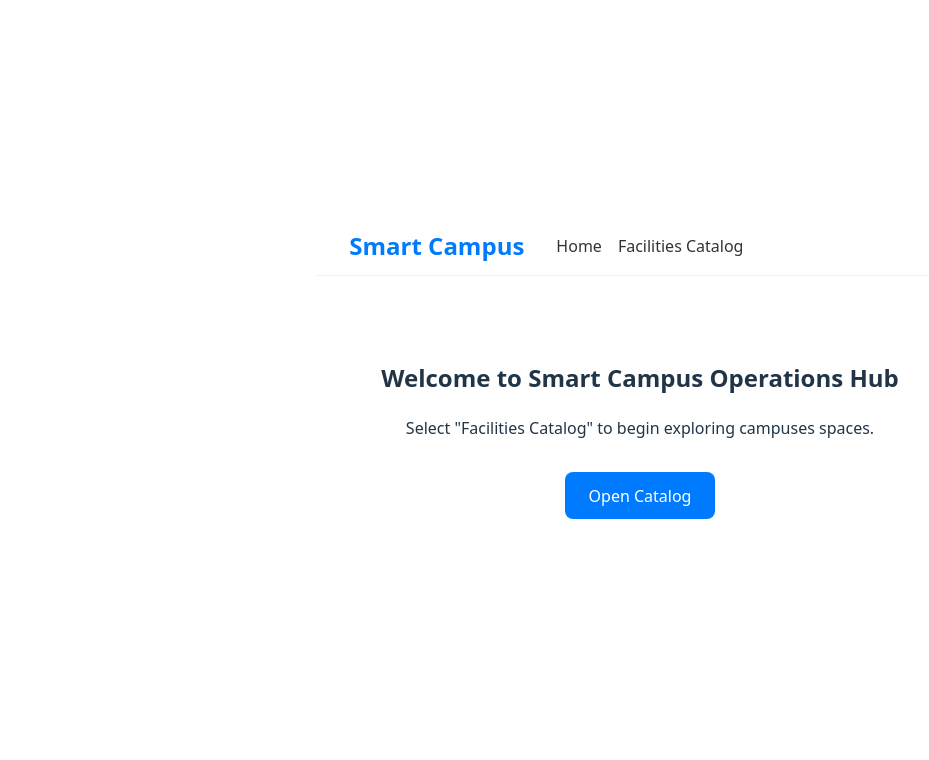
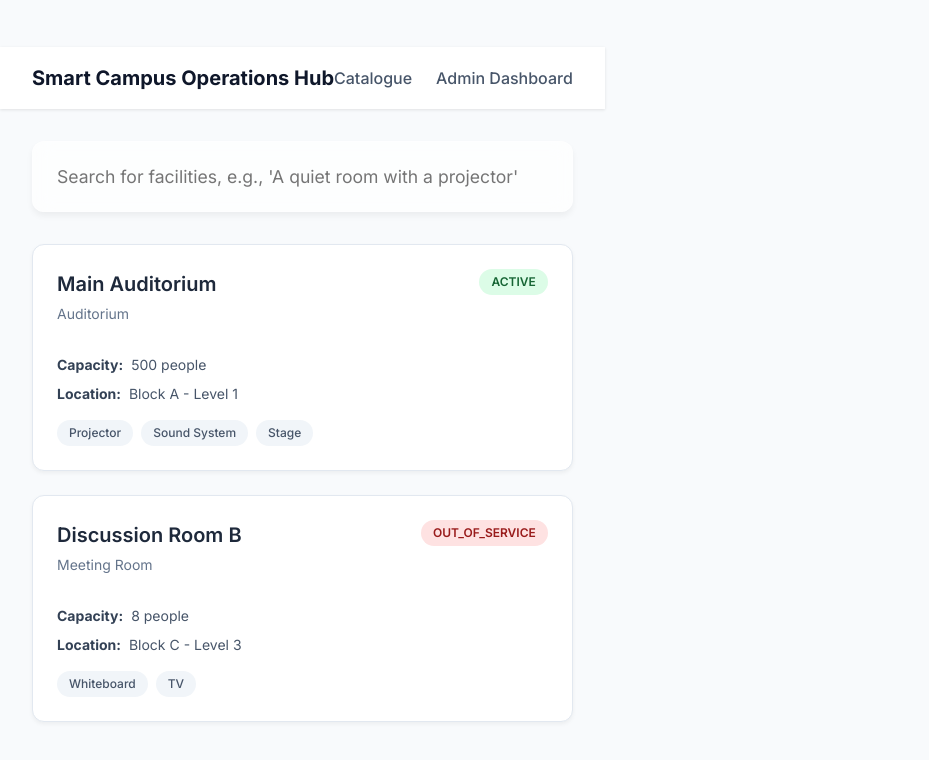
Before and after one commit to SanujaRubasinghe/smart-campus-operations-hub-frontend, a React app: page / in a window 1280 px wide. Shown: the top 760 px of the page, without its empty margins (0-929 px from the left). Built offline with nearby package versions, Linux system fonts and the light colour scheme; the HTML template or start-up script is replaced by a standard one.

Commit message:
feat: implemented Vite UI architecture, routing, and Catalogue UI foundation

```diff
--- a/package.json
+++ b/package.json
@@ -10,8 +10,10 @@
     "preview": "vite preview"
   },
   "dependencies": {
+    "axios": "^1.14.0",
     "react": "^19.2.0",
-    "react-dom": "^19.2.0"
+    "react-dom": "^19.2.0",
+    "react-router-dom": "^7.13.2"
   },
   "devDependencies": {
     "@eslint/js": "^9.39.1",
--- a/src/App.jsx
+++ b/src/App.jsx
@@ -1,39 +1,33 @@
-import React from 'react'
-import { BrowserRouter as Router, Routes, Route, Link } from 'react-router-dom'
-import CatalogueExplorer from './pages/CatalogueExplorer'
-import './App.css'
+import React from 'react';
+import { BrowserRouter as Router, Routes, Route, Link } from 'react-router-dom';
+import CatalogueExplorer from './pages/CatalogueExplorer';
+import './assets/css/catalog.css'; // Just in case, though it's imported in CatalogueExplorer too.
 
 function App() {
   return (
     <Router>
-      <div className="app-layout">
-        <nav style={{ padding: '1rem 2rem', borderBottom: '1px solid #eee', display: 'flex', gap: '2rem', alignItems: 'center' }}>
-          <h1 style={{ margin: 0, fontSize: '1.5rem', color: '#007bff' }}>Smart Campus</h1>
-          <div style={{ display: 'flex', gap: '1rem' }}>
-            <Link to="/" style={{ textDecoration: 'none', color: '#333', fontWeight: '500' }}>Home</Link>
-            <Link to="/catalog" style={{ textDecoration: 'none', color: '#333', fontWeight: '500' }}>Facilities Catalog</Link>
+      <div className="app">
+        <nav className="app-navbar">
+          <div className="brand-title">Smart Campus Operations Hub</div>
+          <div className="nav-links">
+            <Link to="/" className="nav-link">Catalogue</Link>
+            <Link to="/admin" className="nav-link">Admin Dashboard</Link>
           </div>
         </nav>
 
         <main>
           <Routes>
-            <Route path="/" element={
-              <div style={{ textAlign: 'center', padding: '4rem' }}>
-                <h2>Welcome to Smart Campus Operations Hub</h2>
-                <p>Select "Facilities Catalog" to begin exploring campuses spaces.</p>
-                <Link to="/catalog">
-                  <button style={{ padding: '0.8rem 1.5rem', background: '#007bff', color: 'white', border: 'none', borderRadius: '8px', cursor: 'pointer', marginTop: '1rem' }}>
-                    Open Catalog
-                  </button>
-                </Link>
+            <Route path="/" element={<CatalogueExplorer />} />
+            <Route path="/admin" element={
+              <div className="catalog-container">
+                <div className="empty-state">Admin Dashboard Placeholder</div>
               </div>
             } />
-            <Route path="/catalog" element={<CatalogueExplorer />} />
           </Routes>
         </main>
       </div>
     </Router>
-  )
+  );
 }
 
-export default App
+export default App;
--- a/src/assets/css/catalog.css
+++ b/src/assets/css/catalog.css
@@ -1,107 +1,173 @@
-/* src/assets/css/catalog.css */
 @import url('https://fonts.googleapis.com/css2?family=Inter:wght@400;500;600;700&display=swap');
 
+body {
+  font-family: 'Inter', sans-serif;
+  background-color: #f8fafc;
+  margin: 0;
+  padding: 0;
+}
+
 .catalog-container {
-  font-family: 'Inter', sans-serif;
   max-width: 1200px;
   margin: 0 auto;
   padding: 2rem;
-  color: #333;
 }
 
-/* The Smart Search Glassmorphism & Glow */
 .smart-search-wrapper {
-  background: rgba(255, 255, 255, 0.7);
+  background-color: rgba(255, 255, 255, 0.7);
   backdrop-filter: blur(10px);
-  border: 1px solid rgba(255, 255, 255, 0.3);
-  border-radius: 16px;
-  padding: 2rem;
-  text-align: center;
-  box-shadow: 0 8px 32px rgba(31, 38, 135, 0.1);
+  border-radius: 12px;
+  padding: 1rem;
+  box-shadow: 0 4px 6px rgba(0, 0, 0, 0.05);
+  margin-bottom: 2rem;
   transition: all 0.3s ease;
+  border: 1px solid rgba(255, 255, 255, 0.2);
 }
 
 .smart-search-wrapper:focus-within {
-  box-shadow: 0 0 20px rgba(0, 123, 255, 0.4), 0 8px 32px rgba(31, 38, 135, 0.1);
-  border-color: rgba(0, 123, 255, 0.5);
+  box-shadow: 0 0 15px rgba(59, 130, 246, 0.4);
+  border-color: rgba(59, 130, 246, 0.6);
 }
 
 .smart-search-input {
-  width: 70%;
-  padding: 1rem 1.5rem;
-  border-radius: 50px;
-  border: 1px solid #ddd;
+  width: 100%;
+  border: none;
+  background: transparent;
   font-size: 1.1rem;
+  padding: 0.5rem;
   outline: none;
-  transition: box-shadow 0.3s ease;
+  font-family: 'Inter', sans-serif;
 }
 
-.smart-search-btn {
-  padding: 1rem 2rem;
-  border-radius: 50px;
-  border: none;
-  background: linear-gradient(135deg, #007bff, #00d2ff);
-  color: white;
-  font-weight: 600;
-  font-size: 1.1rem;
-  margin-left: -50px; /* Overlaps input slightly for a sleek look */
-  cursor: pointer;
-  transition: transform 0.2s ease, box-shadow 0.2s ease;
-}
-
-.smart-search-btn:hover {
-  transform: translateY(-2px);
-  box-shadow: 0 5px 15px rgba(0, 123, 255, 0.4);
-}
-
-/* Resource Grid & Cards */
 .resource-grid {
   display: grid;
   grid-template-columns: repeat(auto-fill, minmax(320px, 1fr));
-  gap: 2rem;
-  margin-top: 3rem;
+  gap: 1.5rem;
 }
 
 .resource-card {
-  background: #fff;
+  background: white;
   border-radius: 12px;
   padding: 1.5rem;
-  border: 1px solid #eaeaea;
-  box-shadow: 0 4px 6px rgba(0,0,0,0.02);
+  box-shadow: 0 2px 4px rgba(0, 0, 0, 0.05);
   transition: transform 0.3s ease, box-shadow 0.3s ease;
-  display: flex;
-  flex-direction: column;
+  border: 1px solid #e2e8f0;
 }
 
 .resource-card:hover {
-  transform: translateY(-5px);
-  box-shadow: 0 12px 24px rgba(0,0,0,0.08);
+  transform: translateY(-4px);
+  box-shadow: 0 10px 15px -3px rgba(0, 0, 0, 0.1), 0 4px 6px -2px rgba(0, 0, 0, 0.05);
 }
 
-.status-badge {
-  align-self: flex-start;
-  padding: 0.25rem 0.75rem;
-  border-radius: 20px;
-  font-size: 0.8rem;
-  font-weight: 600;
-  text-transform: uppercase;
+.resource-header {
+  display: flex;
+  justify-content: space-between;
+  align-items: flex-start;
   margin-bottom: 1rem;
 }
 
-.status-active { background: #e6f4ea; color: #1e8e3e; }
-.status-out { background: #fce8e6; color: #d93025; }
+.resource-title {
+  font-size: 1.25rem;
+  font-weight: 600;
+  margin: 0;
+  color: #1e293b;
+}
 
-.amenities-tags {
+.resource-type {
+  font-size: 0.875rem;
+  color: #64748b;
+  margin-top: 0.25rem;
+}
+
+.resource-details {
+  margin-bottom: 1rem;
+}
+
+.detail-item {
+  display: flex;
+  align-items: center;
+  font-size: 0.875rem;
+  color: #475569;
+  margin-bottom: 0.5rem;
+}
+
+.detail-item strong {
+  margin-right: 0.5rem;
+  color: #334155;
+}
+
+.amenities-list {
   display: flex;
   flex-wrap: wrap;
   gap: 0.5rem;
-  margin: 1rem 0;
 }
 
-.tag {
-  background: #f1f3f4;
-  color: #5f6368;
-  padding: 0.3rem 0.8rem;
-  border-radius: 8px;
-  font-size: 0.85rem;
+.amenity-tag {
+  background: #f1f5f9;
+  color: #475569;
+  padding: 0.25rem 0.75rem;
+  border-radius: 9999px;
+  font-size: 0.75rem;
+  font-weight: 500;
 }
+
+.badge {
+  padding: 0.25rem 0.75rem;
+  border-radius: 9999px;
+  font-size: 0.75rem;
+  font-weight: 600;
+  text-transform: uppercase;
+}
+
+.badge-active {
+  background-color: #dcfce7;
+  color: #166534;
+}
+
+.badge-out_of_service {
+  background-color: #fee2e2;
+  color: #991b1b;
+}
+
+/* Fallback message for empty grid */
+.empty-state {
+  grid-column: 1 / -1;
+  text-align: center;
+  padding: 3rem;
+  color: #64748b;
+  background: white;
+  border-radius: 12px;
+  border: 1px dashed #cbd5e1;
+}
+
+/* Base App Layout */
+.app-navbar {
+  background: white;
+  padding: 1rem 2rem;
+  box-shadow: 0 1px 3px rgba(0,0,0,0.1);
+  display: flex;
+  justify-content: space-between;
+  align-items: center;
+}
+
+.nav-links {
+  display: flex;
+  gap: 1.5rem;
+}
+
+.nav-link {
+  text-decoration: none;
+  color: #475569;
+  font-weight: 500;
+  transition: color 0.2s;
+}
+
+.nav-link:hover, .nav-link.active {
+  color: #2563eb;
+}
+
+.brand-title {
+  font-weight: 700;
+  font-size: 1.25rem;
+  color: #0f172a;
+}
--- a/src/components/catalog/ResourceCard.jsx
+++ b/src/components/catalog/ResourceCard.jsx
@@ -1,32 +1,40 @@
 import React from 'react';
+import '../../assets/css/catalog.css';
 
 const ResourceCard = ({ resource }) => {
-  const isActive = resource.status === 'ACTIVE';
+  // Map internal status to badge class
+  const badgeClass = resource.status === 'ACTIVE' ? 'badge-active' : 'badge-out_of_service';
 
   return (
     <div className="resource-card">
-      <span className={`status-badge ${isActive ? 'status-active' : 'status-out'}`}>
-        {resource.status.replace('_', ' ')}
-      </span>
-
-      <h3 style={{ margin: '0 0 0.5rem 0', fontSize: '1.4rem' }}>{resource.name}</h3>
-      <p style={{ margin: '0 0 1rem 0', color: '#666', fontWeight: '500' }}>
-        {resource.type.replace('_', ' ')} • {resource.capacity} Seats
-      </p>
-
-      <div className="amenities-tags">
-        {resource.amenities?.map((item, idx) => (
-          <span key={idx} className="tag">{item}</span>
-        ))}
+      <div className="resource-header">
+        <div>
+          <h3 className="resource-title">{resource.name}</h3>
+          <p className="resource-type">{resource.type}</p>
+        </div>
+        <span className={`badge ${badgeClass}`}>
+          {resource.status}
+        </span>
       </div>
 
-      <div style={{ marginTop: 'auto', paddingTop: '1rem', borderTop: '1px solid #eaeaea', display: 'flex', justifyContent: 'space-between', alignItems: 'center' }}>
-        <span style={{ fontSize: '0.9rem', color: '#888' }}>📍 {resource.location}</span>
-        {/* Member 2 will likely wire this button up to their booking flow later! */}
-        <button style={{ padding: '0.5rem 1rem', background: '#fff', border: '1px solid #007bff', color: '#007bff', borderRadius: '6px', cursor: 'pointer', fontWeight: '600' }}>
-          Book Space
-        </button>
+      <div className="resource-details">
+        <div className="detail-item">
+          <strong>Capacity:</strong> {resource.capacity} people
+        </div>
+        <div className="detail-item">
+          <strong>Location:</strong> {resource.location}
+        </div>
       </div>
+
+      {resource.amenities && resource.amenities.length > 0 && (
+        <div className="amenities-list">
+          {resource.amenities.map((amenity, index) => (
+            <span key={index} className="amenity-tag">
+              {amenity}
+            </span>
+          ))}
+        </div>
+      )}
     </div>
   );
 };
--- a/src/components/catalog/SmartSearchBar.jsx
+++ b/src/components/catalog/SmartSearchBar.jsx
@@ -1,31 +1,24 @@
 import React, { useState } from 'react';
+import '../../assets/css/catalog.css';
 
 const SmartSearchBar = ({ onSearch }) => {
-  const [intent, setIntent] = useState('');
+  const [query, setQuery] = useState('');
 
   const handleSubmit = (e) => {
     e.preventDefault();
-    if (intent.trim()) onSearch(intent);
+    onSearch(query);
   };
 
   return (
-    <div className="smart-search-wrapper">
-      <h2 style={{ marginBottom: '0.5rem', background: '-webkit-linear-gradient(#007bff, #00d2ff)', WebkitBackgroundClip: 'text', WebkitTextFillColor: 'transparent' }}>
-        AI Campus Finder
-      </h2>
-      <p style={{ color: '#666', marginBottom: '1.5rem' }}>Describe your ideal workspace in plain English.</p>
-
-      <form onSubmit={handleSubmit}>
-        <input
-          type="text"
-          className="smart-search-input"
-          placeholder="e.g., I need a lab for 40 students with high-end GPUs..."
-          value={intent}
-          onChange={(e) => setIntent(e.target.value)}
-        />
-        <button type="submit" className="smart-search-btn">Discover</button>
-      </form>
-    </div>
+    <form className="smart-search-wrapper" onSubmit={handleSubmit}>
+      <input
+        type="text"
+        className="smart-search-input"
+        placeholder="Search for facilities, e.g., 'A quiet room with a projector'"
+        value={query}
+        onChange={(e) => setQuery(e.target.value)}
+      />
+    </form>
   );
 };
 
--- a/src/pages/CatalogueExplorer.jsx
+++ b/src/pages/CatalogueExplorer.jsx
@@ -4,51 +4,53 @@ import ResourceCard from '../components/catalog/ResourceCard';
 import '../assets/css/catalog.css';
 
 const CatalogueExplorer = () => {
-  // Placeholder state until we connect the Axios API in Phase 6
   const [resources, setResources] = useState([
+    /* Placeholder data to demonstrate UI before API integration */
     {
-      id: 1,
-      status: 'ACTIVE',
-      name: 'High-Performance Lab A',
-      type: 'Computer Lab',
-      capacity: 40,
-      amenities: ['High-end GPUs', 'Dual Monitors', 'Whiteboard'],
-      location: 'Building C, Floor 2'
+      id: "R-001",
+      name: "Main Auditorium",
+      type: "Auditorium",
+      capacity: 500,
+      location: "Block A - Level 1",
+      status: "ACTIVE",
+      amenities: ["Projector", "Sound System", "Stage"]
     },
     {
-      id: 2,
-      status: 'UNDER_MAINTENANCE',
-      name: 'Study Room 101',
-      type: 'Study Space',
-      capacity: 6,
-      amenities: ['Smart TV', 'Power Outlets'],
-      location: 'Library, Ground Floor'
+      id: "R-002",
+      name: "Discussion Room B",
+      type: "Meeting Room",
+      capacity: 8,
+      location: "Block C - Level 3",
+      status: "OUT_OF_SERVICE",
+      amenities: ["Whiteboard", "TV"]
     }
   ]);
   const [isAiMode, setIsAiMode] = useState(false);
 
-  const handleSmartSearch = (intent) => {
-    console.log("AI NLP Intent captured:", intent);
-    setIsAiMode(true);
-    // API Call will go here in Phase 6
+  const handleSearch = (query) => {
+    console.log("Searching for:", query);
+    // In Phase 6, this will trigger the precise Axios logic using AI capabilities
+    if (query.length > 0) {
+      setIsAiMode(true);
+    } else {
+      setIsAiMode(false);
+    }
   };
 
   return (
     <div className="catalog-container">
-      <SmartSearchBar onSearch={handleSmartSearch} />
+      <SmartSearchBar onSearch={handleSearch} />
 
-      <div style={{ marginTop: '3rem' }}>
-        <h2 style={{ fontSize: '1.8rem', borderBottom: '2px solid #eaeaea', paddingBottom: '0.5rem' }}>
-          {isAiMode ? "Top Recommended Spaces" : "Campus Facilities Directory"}
-        </h2>
-
-        <div className="resource-grid">
-          {resources.length === 0 ? (
-            <p style={{ color: '#888', fontStyle: 'italic' }}>Awaiting API connection to load resources...</p>
-          ) : (
-            resources.map((res) => <ResourceCard key={res.id} resource={res} />)
-          )}
-        </div>
+      <div className="resource-grid">
+        {resources.length > 0 ? (
+          resources.map((resource) => (
+            <ResourceCard key={resource.id} resource={resource} />
+          ))
+        ) : (
+          <div className="empty-state">
+            No resources found. Try adjusting your search query.
+          </div>
+        )}
       </div>
     </div>
   );
```
Also changed, not shown: 1 other file (tests, documents, lock files or other folders).
